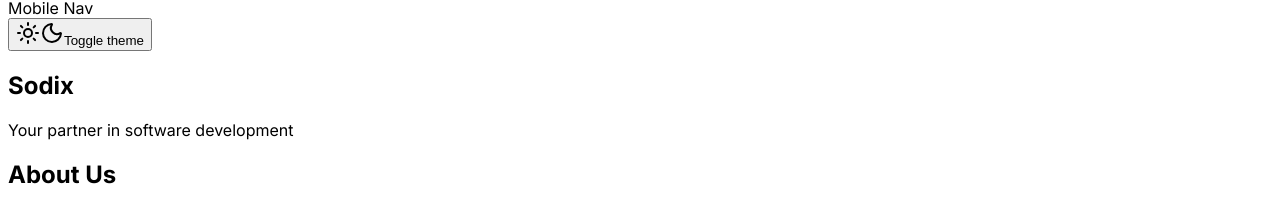
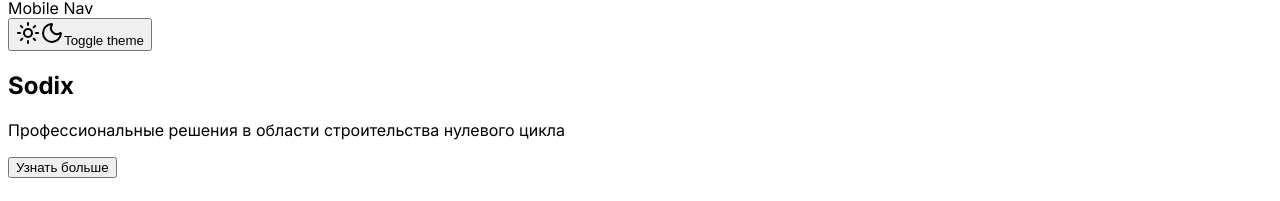
Before and after one commit to nick4man/sodix-site, a Next.js app: page /en in a window 1280 px wide. Shown: the part 122-323 px from the top of the page. Built offline with nearby package versions, Linux system fonts and the light colour scheme.

Commit message:
feat: add hero section and update roadmap

```diff
--- a/app/[lang]/page.tsx
+++ b/app/[lang]/page.tsx
@@ -1,4 +1,4 @@
-import { Banner } from "@/components/banner";
+import { Hero } from "@/components/hero";
 import { Services } from "@/components/services";
 import { About } from "@/components/about";
 import { Contacts } from "@/components/contacts";
@@ -6,7 +6,7 @@ import { Contacts } from "@/components/contacts";
 export default async function Home({ params: { lang } }: { params: { lang: string } }) {
   return (
     <main>
-      <Banner lang={lang} />
+      <Hero />
       <About lang={lang} />
       <Services lang={lang} />
       <Contacts lang={lang} />
--- a/components/banner.tsx
+++ /dev/null
@@ -1,23 +0,0 @@
-import { MotionDiv } from "./motion"
-import { getDictionary } from "@/lib/dictionary";
-
-export const Banner = async ({ lang }: { lang: string }) => {
-    const dictionary = await getDictionary(lang);
-    return (
-        <section
-            className="relative h-[560px] bg-cover bg-center flex items-center justify-center text-white"
-            style={{ backgroundImage: "url(/img/placeholder.jpg)" }}
-        >
-            <div className="absolute inset-0 bg-black opacity-50"></div>
-            <MotionDiv
-                className="relative z-10 text-center"
-                initial={{ opacity: 0, y: 20 }}
-                animate={{ opacity: 1, y: 0 }}
-                transition={{ duration: 0.5 }}
-            >
-                <h1 className="text-5xl font-bold">{dictionary.banner.title}</h1>
-                <p className="text-xl mt-4">{dictionary.banner.subtitle}</p>
-            </MotionDiv>
-        </section>
-    )
-}
--- /dev/null
+++ b/components/hero.tsx
@@ -0,0 +1,15 @@
+
+import { Button } from "./ui/button";
+
+export const Hero = () => {
+    return (
+        <section className="relative bg-cover bg-center h-[calc(100vh-80px)]" style={{ backgroundImage: "url('/img/placeholder.jpg')" }}>
+            <div className="absolute inset-0 bg-black/50" />
+            <div className="relative container h-full flex flex-col items-center justify-center text-center text-white">
+                <h1 className="text-4xl md:text-6xl font-bold">Sodix</h1>
+                <p className="mt-4 text-lg md:text-2xl">Профессиональные решения в области строительства нулевого цикла</p>
+                <Button className="mt-8">Узнать больше</Button>
+            </div>
+        </section>
+    )
+}
```
Also changed, not shown: 2 other files (tests, documents, lock files or other folders).
